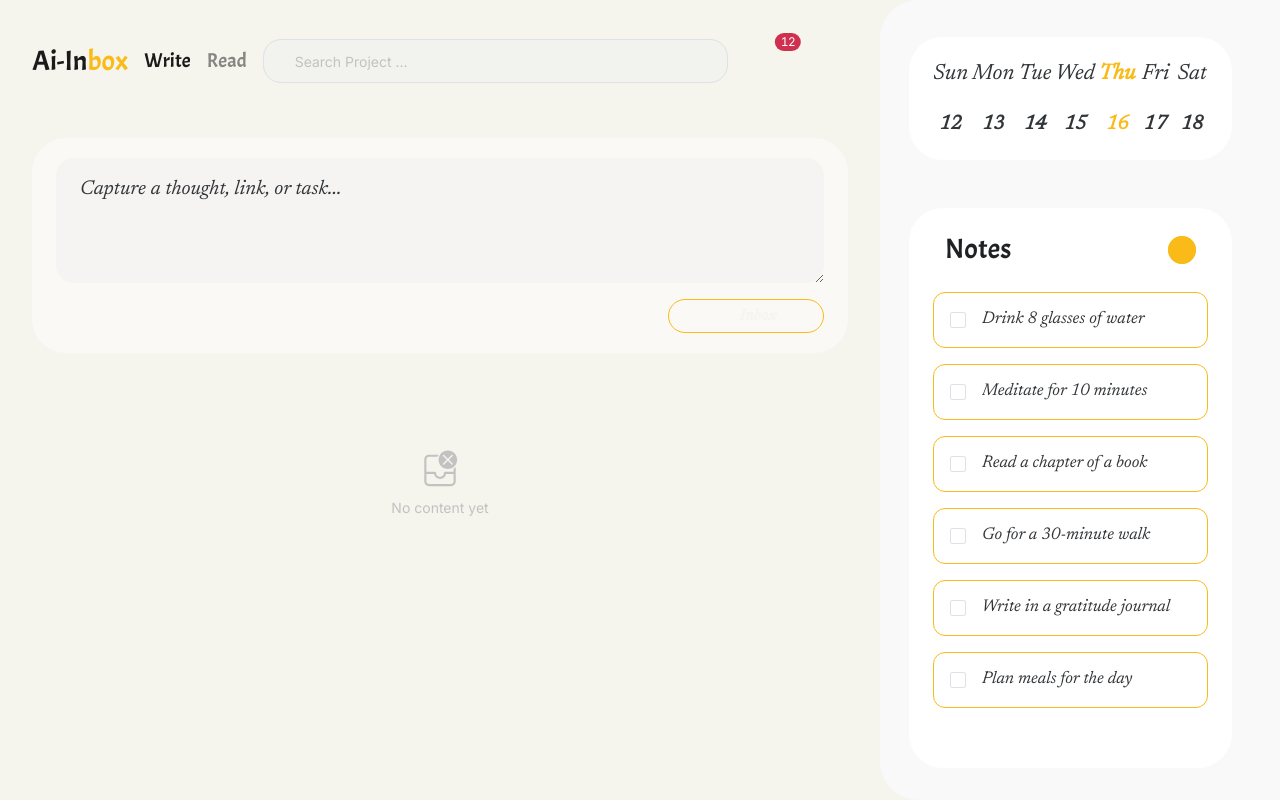
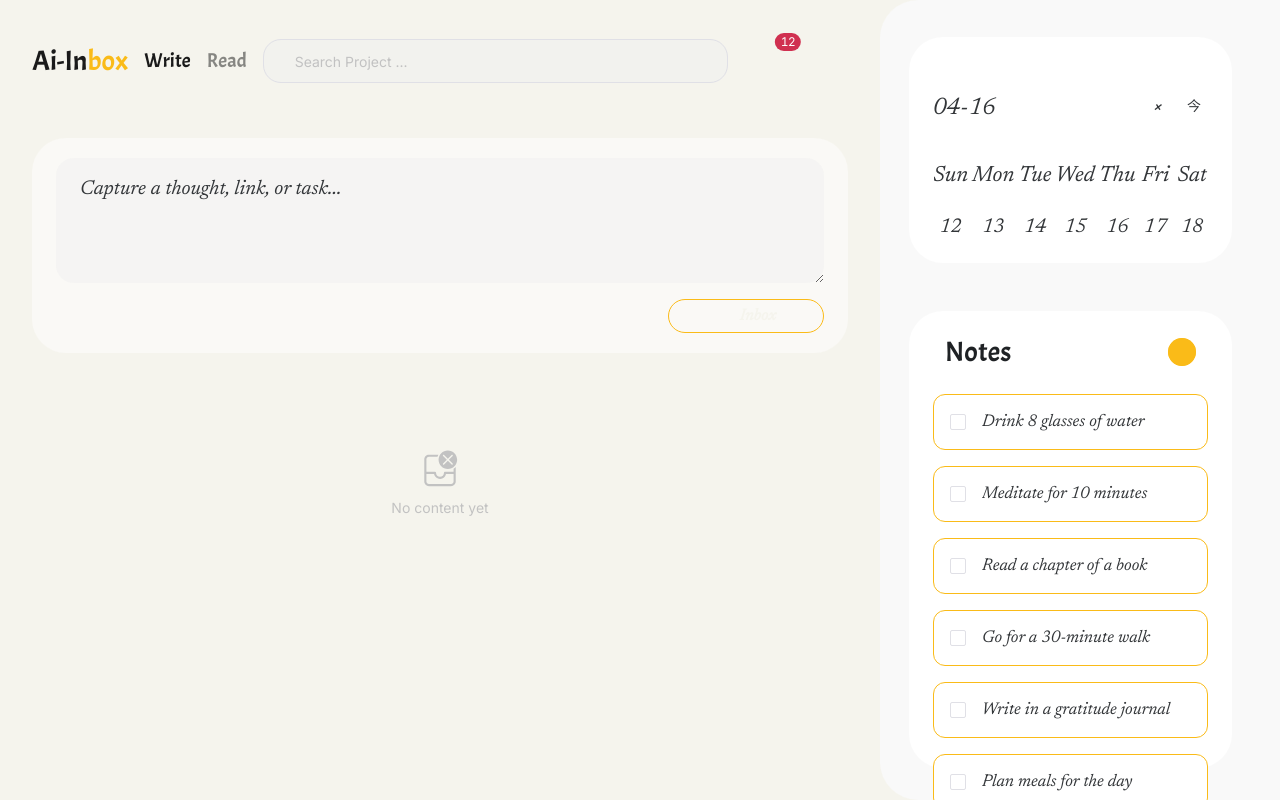
Before and after one commit to zhuoming2026/Ai-inbox, a Vue app: page /#/ in a window 1280 px wide. Built offline with nearby package versions, Linux system fonts and the light colour scheme; some icons are missing; a web font is replaced by a local one.

Commit message:
恢复日历组件：添加头部（日期+关闭+今按钮）、选中高亮、筛选逻辑

```diff
--- a/src/components/WeekCalendar.vue
+++ b/src/components/WeekCalendar.vue
@@ -1,16 +1,24 @@
 <template>
   <div class="week-calendar">
+    <!-- Calendar Header -->
+    <div class="calendar-header">
+      <div class="calendar-date">{{ formattedDate }}</div>
+      <div class="header-spacer"></div>
+      <button class="icon-btn close-btn" @click="handleClear">×</button>
+      <button class="icon-btn today-btn" @click="handleToday">今</button>
+    </div>
+
     <!-- Week View -->
     <div class="calendar-week">
       <div
         v-for="(col, index) in weekColumns"
         :key="index"
         class="calendar-column"
-        :class="{ 'is-today': col.isToday }"
+        :class="{ 'is-selected': col.isSelected }"
         @click="selectDate(col.date)"
       >
         <span class="calendar-weekday">{{ col.weekday }}</span>
-        <span class="calendar-number" :class="{ 'is-other-month': col.isOtherMonth }">
+        <span class="calendar-number" :class="{ 'is-selected': col.isSelected, 'is-other-month': col.isOtherMonth }">
           {{ col.day }}
         </span>
       </div>
@@ -31,6 +39,7 @@ const emit = defineEmits<{
 }>()
 
 const weekStart = ref(getWeekStart(new Date()))
+const refreshTrigger = ref(0)
 
 function getWeekStart(date: Date): Date {
   const d = new Date(date)
@@ -61,14 +70,36 @@ function getWeekColumns(ws: Date) {
   return columns
 }
 
-const weekColumns = computed(() => getWeekColumns(weekStart.value))
+const weekColumns = computed(() => {
+  refreshTrigger.value
+  return getWeekColumns(weekStart.value)
+})
+
+const formattedDate = computed(() => {
+  if (!props.selectedDate) {
+    const today = new Date()
+    return `${String(today.getMonth() + 1).padStart(2, '0')}-${String(today.getDate()).padStart(2, '0')}`
+  }
+  const d = new Date(props.selectedDate)
+  return `${String(d.getMonth() + 1).padStart(2, '0')}-${String(d.getDate()).padStart(2, '0')}`
+})
 
 function selectDate(date: number) {
   emit('select', date)
 }
 
+function handleClear() {
+  emit('clear')
+}
+
+function handleToday() {
+  weekStart.value = getWeekStart(new Date())
+  emit('select', Date.now())
+}
+
 // 当选中日期不在当前周时，更新周视图
 watch(() => props.selectedDate, (newDate) => {
+  refreshTrigger.value++
   if (newDate) {
     const selected = new Date(newDate)
     const newWeekStart = getWeekStart(selected)
@@ -81,9 +112,64 @@ watch(() => props.selectedDate, (newDate) => {
 
 <style scoped>
 .week-calendar {
-  display: block;
-  padding: var(--space-12) var(--space-3) var(--space-12);
+  display: flex;
+  flex-direction: column;
+  padding: 0;
   width: 100%;
+}
+
+.calendar-header {
+  display: flex;
+  flex-direction: row;
+  align-items: center;
+  width: auto;
+  margin-top: var(--space-6);
+  margin-bottom: var(--space-6);
+  margin-left: 0;
+  margin-right: 0;
+  font-family: var(--font-body);
+}
+
+.calendar-date {
+  font-family: var(--font-body);
+  font-size: 24px;
+  color: var(--text-secondary);
+  user-select: none;
+}
+
+.header-spacer {
+  flex: 1;
+}
+
+.icon-btn {
+  width: 28px;
+  height: 28px;
+  border-radius: 50%;
+  border: 1px solid var(--border-color);
+  background: transparent;
+  cursor: pointer;
+  display: flex;
+  align-items: center;
+  justify-content: center;
+  font-size: 14px;
+  color: var(--text-primary);
+  margin-left: var(--space-2);
+  transition: all var(--transition-base);
+}
+
+.icon-btn:hover {
+  border-color: var(--color-primary);
+  color: var(--color-primary);
+}
+
+.close-btn {
+  font-size: 16px;
+  font-weight: bold;
+}
+
+.today-btn {
+  font-size: 14px;
+  font-weight: 500;
 }
 
 .calendar-week {
@@ -108,15 +194,10 @@ watch(() => props.selectedDate, (newDate) => {
   color: var(--text-primary);
 }
 
-.calendar-column.is-today .calendar-weekday {
-  color: var(--color-primary);
-  font-weight: 600;
-}
-
 .calendar-number {
   font-family: var(--font-body);
   font-size: 20px;
-  font-weight: 600;
+  font-weight: 400;
   color: var(--text-primary);
   width: 32px;
   height: 32px;
@@ -131,8 +212,9 @@ watch(() => props.selectedDate, (newDate) => {
   background: var(--border-color);
 }
 
-.calendar-column.is-today .calendar-number {
+.calendar-number.is-selected {
   color: var(--color-primary);
+  font-weight: 600;
 }
 
 .calendar-number.is-other-month {
```
